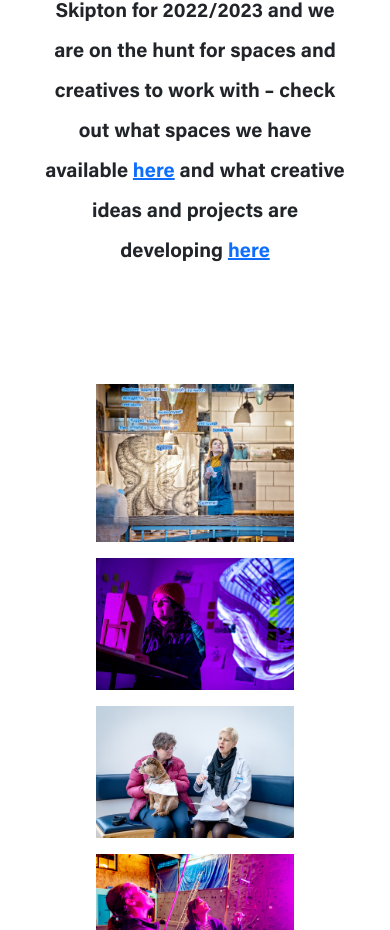
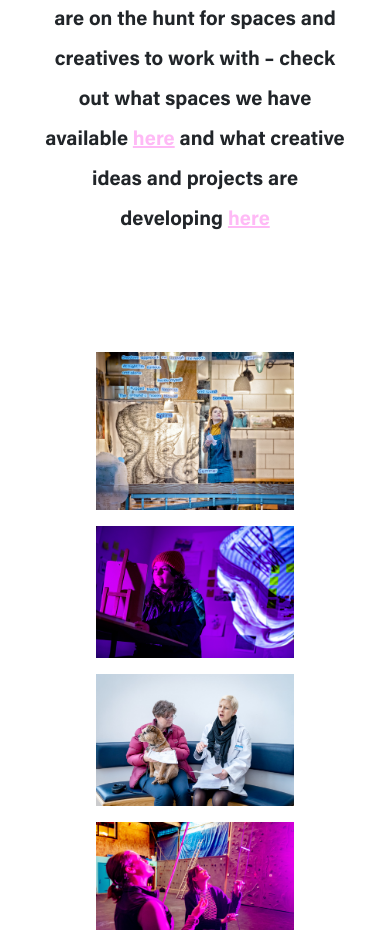
Before and after one commit to watchthisspace1/watchthisspaceskipton, a plain HTML site: page index.html in a window 390 px wide. Shown: the part 1614-2544 px from the top of the page. Drawn offline with nearby package versions, Linux system fonts and the light colour scheme.

Commit message:
add pink to hyperlinks and changed height of banner

```diff
--- a/index.html
+++ b/index.html
@@ -53,8 +53,8 @@
                     created in a restaurant window to name a few. <br/><br/> The project also enabled collaboration between artists, new skills
                     to be learnt and ideas to be tested – it gave the ‘space’ for people to explore. <br/><br/>Now Watch this Space is back
                     in Skipton for 2022/2023 and we are on the hunt for spaces and creatives to work with – check out what spaces
-                    we have available <span><a href="/available.html">here</a></span> and what creative ideas and
-                    projects are developing <span><a href="/utilised.html">here</a></span></h5>
+                    we have available <span><a class="pink" href="/available.html">here</a></span> and what creative ideas and
+                    projects are developing <span><a class='pink' href="/utilised.html">here</a></span></h5>
             </div>
         </div>
     </div>
--- a/style.css
+++ b/style.css
@@ -153,7 +153,7 @@ li a:hover{
   /* banner images */
   @media only screen and (max-width: 768px) {
     .banner-image {
-      height: 10rem;
+      height: 8rem;
     }
   }
   @media only screen and (min-width: 769px) and (max-width: 992px) {
@@ -163,8 +163,8 @@ li a:hover{
   }
 
   /* spaces */
-  @media only screen and (max-width: 768px) {
+  /* @media only screen and (max-width: 768px) {
     .spaces {
 
     }
-  }
+  } */
```
